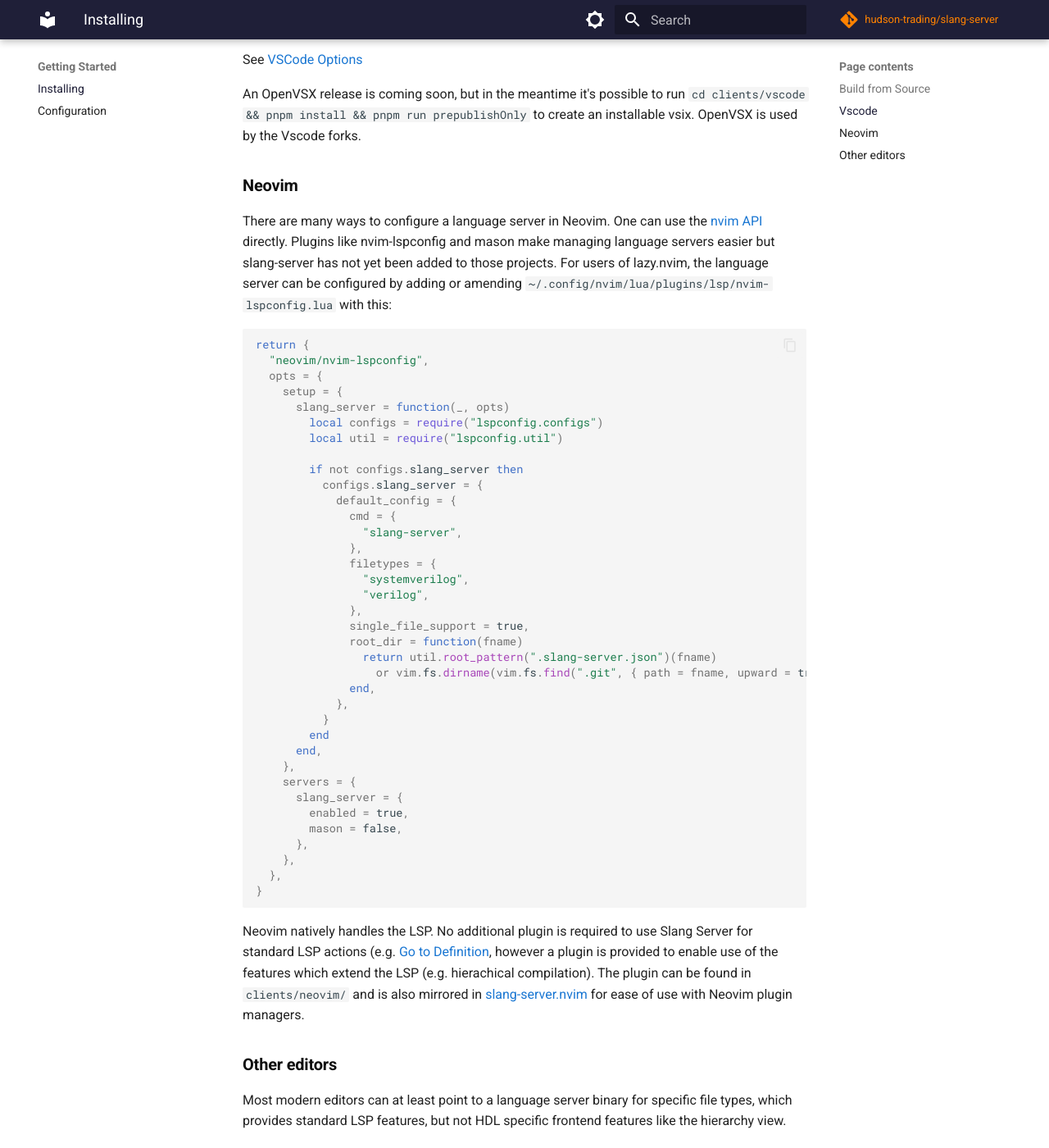
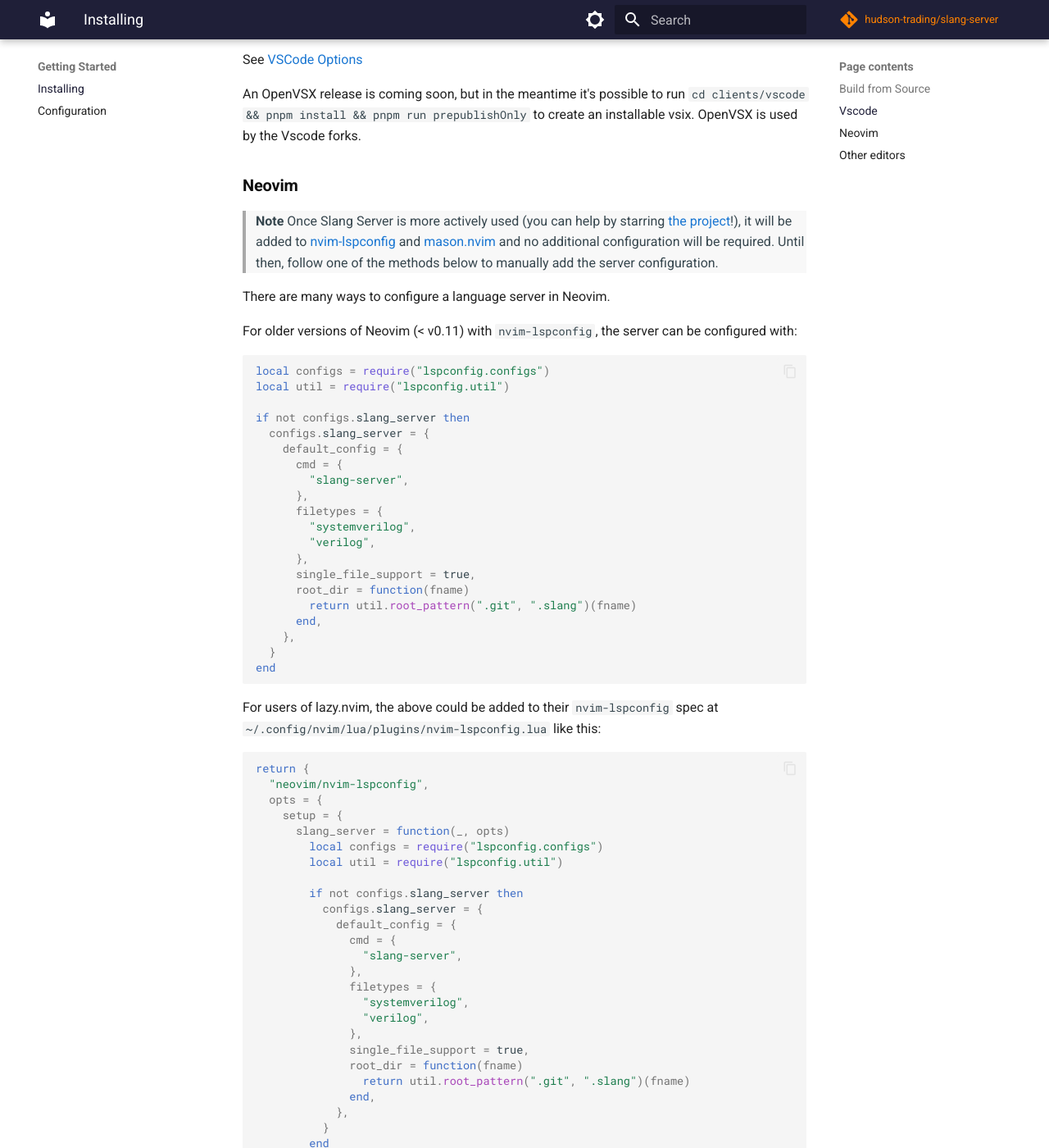
Before and after one commit to hudson-trading/slang-server, an MkDocs documentation site: the page built from docs/start/installing.md, in a window 1280 px wide and 1400 px high, scrolled down 677 px. Shown: the whole window at 82% size. Built offline with MkDocs 1.6.1 and Material for MkDocs 9.7.7, drawn with Linux system fonts in a browser that asks for light colours; comment, search, counter and statistics services are not loaded; some of the changed text lies outside the part shown.

Commit message:
Updated Neovim configuration docs Separate basic, lazy.nvim and vim.lsp API (Neovim > v0.11) config styles.

````diff
--- a/docs/start/installing.md
+++ b/docs/start/installing.md
@@ -27,7 +27,36 @@
 
 ### Neovim
 
-There are many ways to configure a language server in Neovim. One can use the [nvim API](https://neovim.io/doc/user/lsp.html#vim.lsp.start()) directly. Plugins like nvim-lspconfig and mason make managing language servers easier but slang-server has not yet been added to those projects. For users of lazy.nvim, the language server can be configured by adding or amending `~/.config/nvim/lua/plugins/lsp/nvim-lspconfig.lua` with this:
+> **Note**
+> Once Slang Server is more actively used (you can help by starring [the project](https://github.com/hudson-trading/slang-server)!), it will be added to [nvim-lspconfig](https://github.com/neovim/nvim-lspconfig) and [mason.nvim](https://github.com/mason-org/mason.nvim) and no additional configuration will be required. Until then, follow one of the methods below to manually add the server configuration.
+
+There are many ways to configure a language server in Neovim.
+
+For older versions of Neovim (< v0.11) with `nvim-lspconfig`, the server can be configured with:
+```lua
+local configs = require("lspconfig.configs")
+local util = require("lspconfig.util")
+
+if not configs.slang_server then
+  configs.slang_server = {
+    default_config = {
+      cmd = {
+        "slang-server",
+      },
+      filetypes = {
+        "systemverilog",
+        "verilog",
+      },
+      single_file_support = true,
+      root_dir = function(fname)
+        return util.root_pattern(".git", ".slang")(fname)
+      end,
+    },
+  }
+end
+```
+
+For users of lazy.nvim, the above could be added to their `nvim-lspconfig` spec at `~/.config/nvim/lua/plugins/nvim-lspconfig.lua` like this:
 ```lua
 return {
   "neovim/nvim-lspconfig",
@@ -49,8 +78,7 @@
               },
               single_file_support = true,
               root_dir = function(fname)
-                return util.root_pattern(".slang-server.json")(fname)
-                  or vim.fs.dirname(vim.fs.find(".git", { path = fname, upward = true })[1])
+                return util.root_pattern(".git", ".slang")(fname)
               end,
             },
           }
@@ -67,7 +95,23 @@
 }
 ```
 
-Neovim natively handles the LSP. No additional plugin is required to use Slang Server for standard LSP actions (e.g. [Go to Definition](https://microsoft.github.io/language-server-protocol/specifications/lsp/3.17/specification/#textDocument_definition), however a plugin is provided to enable use of the features which extend the LSP (e.g. hierachical compilation).  The plugin can be found in `clients/neovim/` and is also mirrored in [slang-server.nvim](https://github.com/hudson-trading/slang-server.nvim) for ease of use with Neovim plugin managers.
+For newer versions of Neovim (≥ v0.11), the new [vim.lsp API](https://neovim.io/doc/user/lsp.html#vim.lsp.start()) is the preferred, simpler way to configure language servers:
+```lua
+vim.lsp.config("slang-server", {
+  cmd = "slang-server",
+  root_markers = { ".git", ".slang" },
+  filetypes = {
+    "systemverilog",
+    "verilog",
+  },
+})
+
+vim.lsp.enable("slang-server")
+```
+
+Neovim natively handles the LSP. No additional plugin is required to use Slang Server for standard LSP actions (e.g. [Go to Definition](https://microsoft.github.io/language-server-protocol/specifications/lsp/3.17/specification/#textDocument_definition).
+
+However, a plugin is provided to enable use of some enhanced client-side features which extend the LSP (e.g. hierachical compilation). The plugin can be found in `clients/neovim/` and is also mirrored in [slang-server.nvim](https://github.com/hudson-trading/slang-server.nvim) for ease of use with Neovim plugin managers.
 
 ### Other editors
 
````
